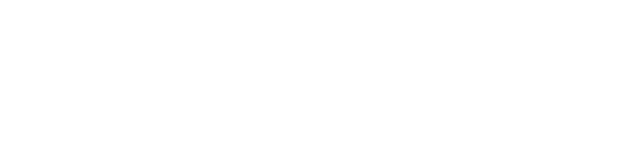
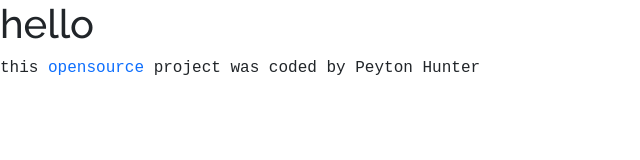
Before and after one commit to PeyHunter/pey-world-clock, a plain HTML site: page index.html in a window 1280 px wide. Shown: the whole page, without its empty margins (0-640 px from the left). Drawn offline with nearby package versions, Linux system fonts and the light colour scheme.

Commit message:
Updated head and body
setting up fonts, bootstrap and making sure everything is correctly linked and so forth

```diff
--- a/index.html
+++ b/index.html
@@ -4,7 +4,32 @@
     <meta charset="UTF-8" />
     <meta http-equiv="X-UA-Compatible" content="IE=edge" />
     <meta name="viewport" content="width=device-width, initial-scale=1.0" />
-    <title>Document</title>
+    <link rel="preconnect" href="https://fonts.googleapis.com" />
+    <link rel="preconnect" href="https://fonts.gstatic.com" crossorigin />
+    <link
+      href="https://fonts.googleapis.com/css2?family=Raleway:ital,wght@0,100;0,300;0,400;0,500;0,700;0,800;0,900;1,600&display=swap"
+      rel="stylesheet"
+    />
+
+    <link
+      rel="stylesheet"
+      href="	https://cdn.jsdelivr.net/npm/bootstrap@5.3.0-alpha1/dist/css/bootstrap.min.css"
+    />
+
+    <link rel="stylesheet" href="src/style.css" />
   </head>
-  <body></body>
+
+  <body>
+    <div class="container"></div>
+    <h1>hello</h1>
+
+    <footer>
+      this
+      <a href="https://github.com/PeyHunter/pey-world-clock">opensource</a>
+      project was coded by Peyton Hunter
+    </footer>
+
+    <script src="src/index.js"></script>
+    <script src="https://cdn.jsdelivr.net/npm/bootstrap@5.3.0-alpha1/dist/js/bootstrap.bundle.min.js"></script>
+  </body>
 </html>
--- a/src/style.css
+++ b/src/style.css
@@ -0,0 +1,16 @@
+body {
+ font-family: Raleway, sans-serif;
+}
+
+a {
+    text-decoration: none;
+}
+
+footer {
+    font-family: 'Courier New', Courier, monospace;
+    font-weight: 500;
+}
+
+.container {
+    min-width: 1200px
+}
```
Also changed, not shown: src/app.js (deleted), src/index.js (added), 2 other files.
